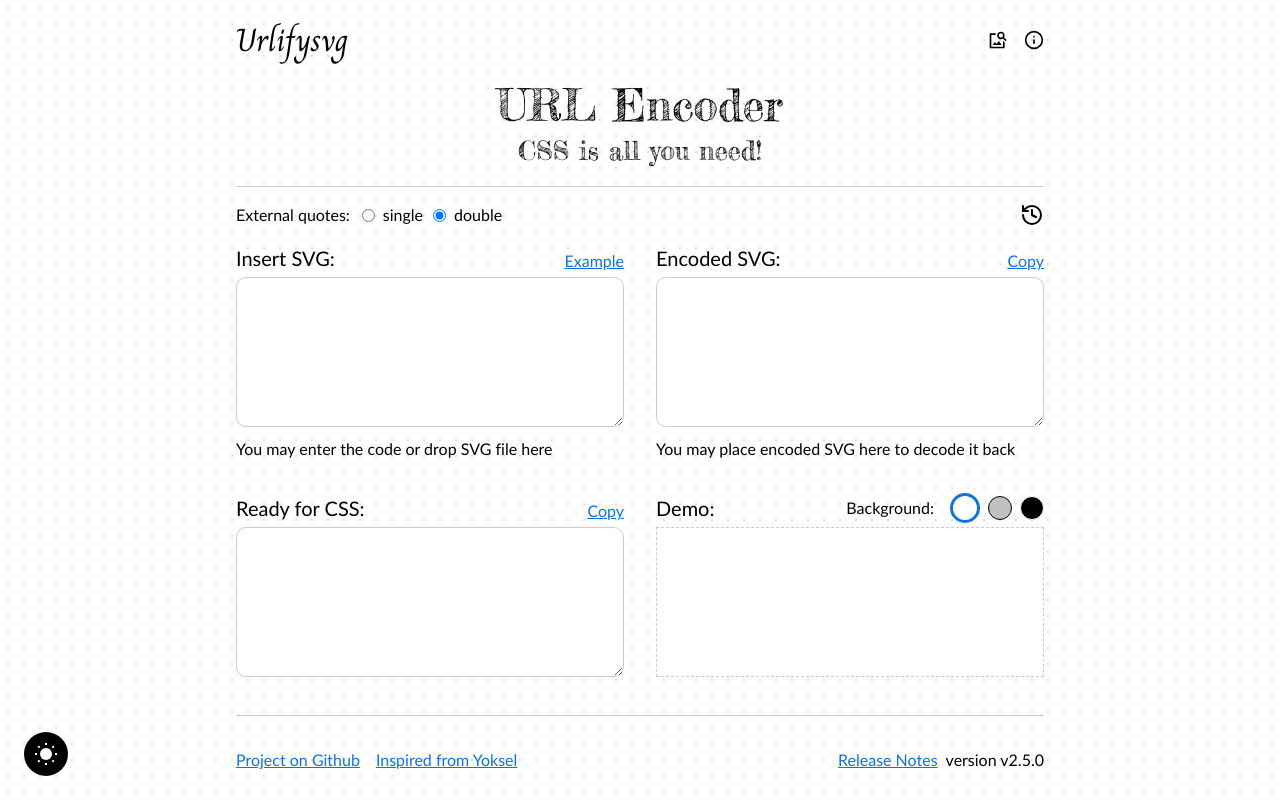
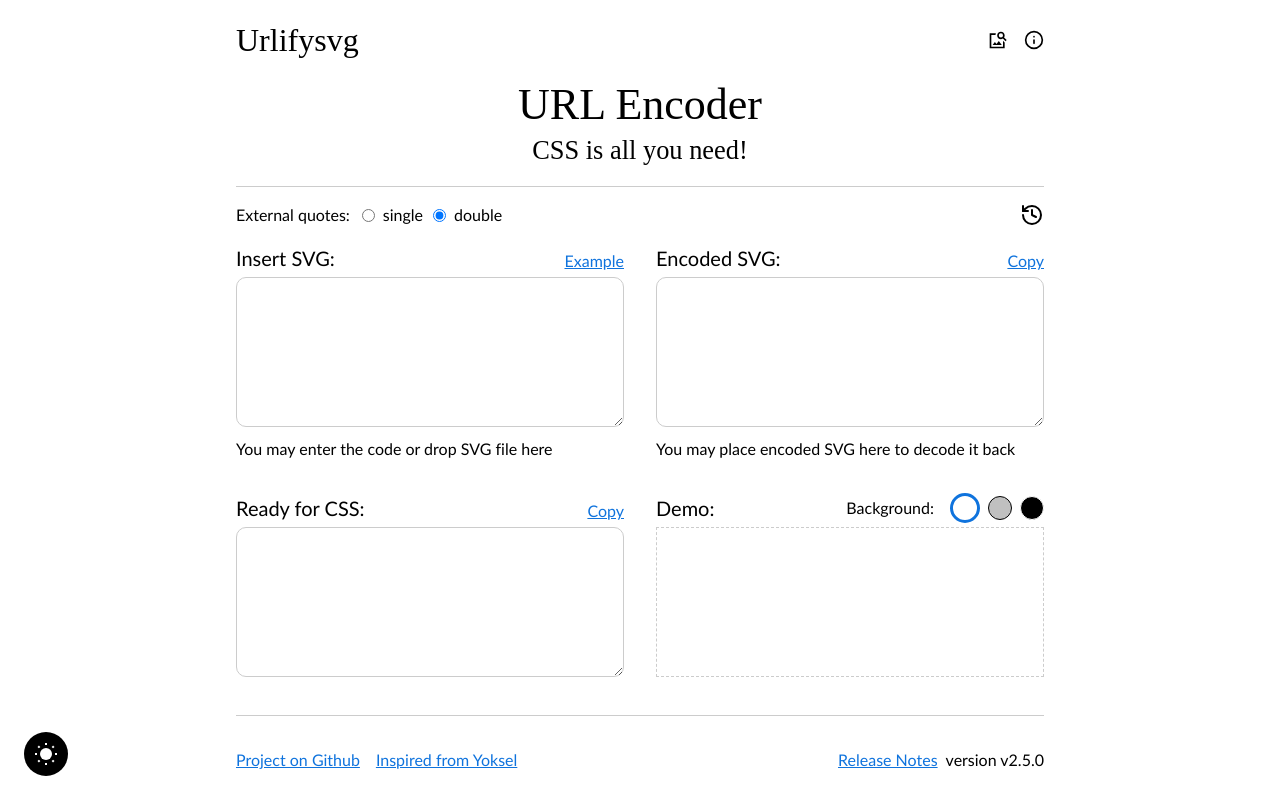
Before and after one commit to nithyarakash-t/URLifySVG, a React (Vite) app: page / in a window 1280 px wide. Built offline with nearby package versions, Linux system fonts and the light colour scheme.

Commit message:
fix: update font-family and content properties for improved styling consistency

```diff
--- a/src/_layers.scss
+++ b/src/_layers.scss
@@ -60,7 +60,7 @@ body {
   //bg -2
   &::before {
     --_opacity: 1;
-    content: "";
+    content: none;
     background-size: 16px 16px;
     background-image: radial-gradient(#ddd 1px, transparent 0);
     background-color: rgb(255 255 255 / var(--_opacity));
@@ -89,11 +89,11 @@ h1 {
   --_gradient: conic-gradient(from 45deg, #FFD700 52%, #B8860B 61%); ;
   font-size: clamp(2rem, 9vw, 2.75rem);
   line-height: 1.15;
-  font-family: "Fredericka","Times New Roman", Times, serif;
+  font-family: "Times New Roman", Times, serif;
   text-align: center;
   color: light-dark(#000, #fff);
   text-decoration: none;
-  font-weight: 500;
+  font-weight: 300;
   display: block;
   background: #000; // var(--_gradient);
   background-size: 15ch 7.5ch;
--- a/src/components/layout/header/Header.scss
+++ b/src/components/layout/header/Header.scss
@@ -1,6 +1,7 @@
 .app-header {
     &__title {
-        font-family: "Charm", Arial, Helvetica, sans-serif;
+        font-family: 'Times New Roman', Helvetica;
+        // font-family: "Charm", Arial, Helvetica, sans-serif;
         color: light-dark(#000, #fff);
         text-decoration: none;
         font-size: 2rem;
```
